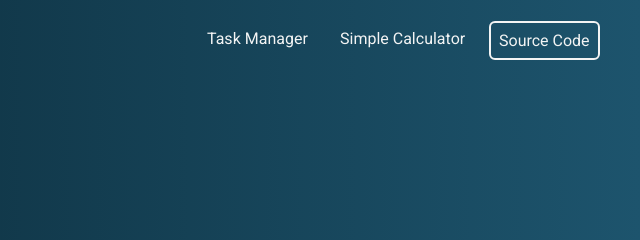
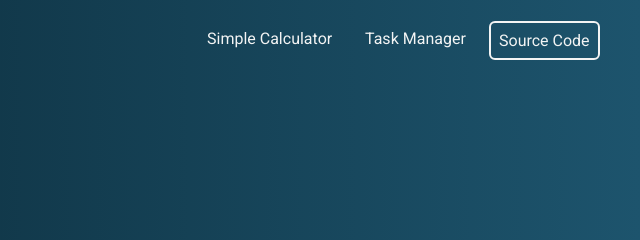
Before and after one commit to ziurj/fundementals-exercises, an Eleventy site: page src/index.njk in a window 1280 px wide. Shown: the top 240 px of the page, 640-1280 px from the left. Built offline with nearby package versions, Linux system fonts and the light colour scheme; Eleventy itself is replaced by a stand-in of ours; files that its build step writes are made by us from their sources.

Commit message:
feat: Apply dynamic generation of nav links

```diff
--- a/src/_includes/navigation.njk
+++ b/src/_includes/navigation.njk
@@ -4,8 +4,9 @@
       <a href="/" class="navigation__creator-name">ziurj</a>
       {# <p class="navigation__project-name">Foundational HTML, CSS, and JS Projects</p> #}
       <ul class='navigation__links'>
-        <li><a href="/" class='navigation__link'>Task Manager</a></li>
-        <li><a href="/" class='navigation__link'>Simple Calculator</a></li>
+        {%- for project in collections.project -%}
+          <li><a href="#{{project.data.internalProjectLinkID}}" class='navigation__link'>{{ project.data.projectName }}</a></li>
+        {%- endfor -%}
         <li><a href="https://github.com/ziurj/fundementals-exercises" class='navigation__link highlighted__button'>Source Code</a></li>
       </ul>
     </nav>
```
